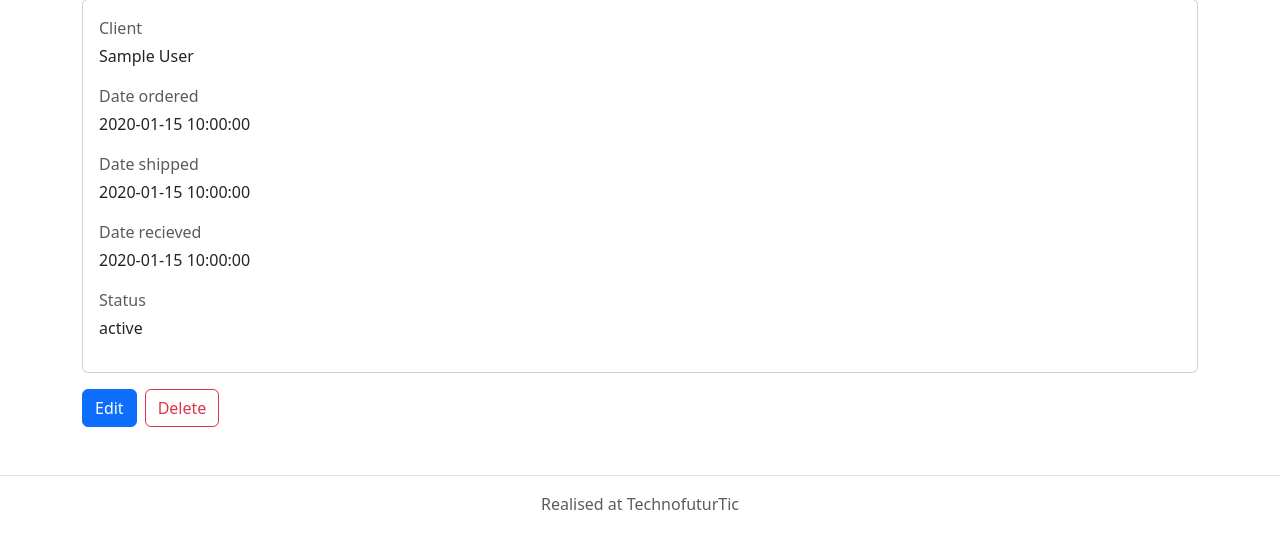
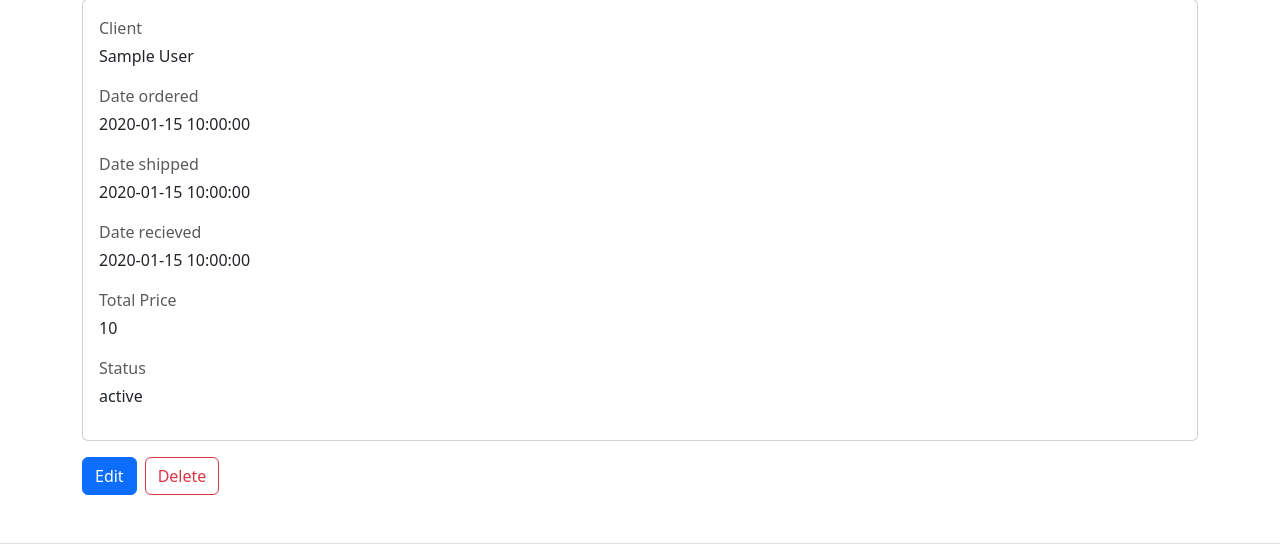
Before and after one commit to CorentinLeonet/Order-Management, a Flask app: page /orders/1 in a window 1280 px wide. Shown: the part 153-705 px from the top of the page. Run offline with Flask 3, Linux system fonts and the light colour scheme; tables that the repository leaves empty hold one stand-in row (values such as "Sample post"); some libraries are stand-ins or nearby versions.

Commit message:
orders_repository: added function to get total price from order
orders_bp: added total price as attribute of show.html

show.html: added row for total price of order

```diff
--- a/src/repositories/orders_repository.py
+++ b/src/repositories/orders_repository.py
@@ -1,5 +1,5 @@
 from sqlalchemy.orm import Session
-from sqlalchemy import select
+from sqlalchemy import select, func
 from src.Models.Order import Order, Order_Status_Enum
 from datetime import datetime
 from src.Models.Article import Article
@@ -22,7 +22,6 @@ def get_order_by_id(session: Session, id: int) -> Order:
         stmt = select(Order).where(Order.id == id)
         return session.execute(stmt).scalar_one_or_none()
     except Exception as e:
-        session.rollback()
         print(e)
 
 def get_all_orders(session: Session) -> list[Order]:
@@ -30,7 +29,13 @@ def get_all_orders(session: Session) -> list[Order]:
         stmt = select(Order)
         return session.execute(stmt).scalars().all()
     except Exception as e:
-        session.rollback()
+        print(e)
+
+def get_total_price(session: Session, order: Order):
+    try:
+        stmt = select(func.sum(Order_Line.unit_price)).where(Order_Line.order_id == order.id)
+        return session.execute(stmt).scalar_one_or_none()
+    except Exception as e:
         print(e)
 
 def update_order(session: Session, order: Order, client_id : int, date_ordered : datetime, status: str, date_shipped: datetime, date_recieved : datetime) :
--- a/src/routes/orders_bp.py
+++ b/src/routes/orders_bp.py
@@ -13,9 +13,12 @@ def index():
 @orders_bp.route("/orders/<int:order_id>")
 def show(order_id: int):
     order = orders_repository.get_order_by_id(g.session, order_id)
+    total_price = orders_repository.get_total_price(g.session, order)
+    if total_price is None:
+        total_price = 0
     if order is None:
         return render_template('pages/errors/404.html'), 404
-    return render_template('pages/orders/show.html', order=order)
+    return render_template('pages/orders/show.html', order=order, total_price=total_price)
 
 @orders_bp.route("/orders/new", methods=["GET", "POST"])
 def create():
--- a/templates/pages/orders/show.html
+++ b/templates/pages/orders/show.html
@@ -17,6 +17,8 @@
         <p>{{ order.date_shipped }}</p>
         <p class="text-muted mb-1">Date recieved</p>
         <p>{{ order.date_recieved }}</p>
+        <p class="text-muted mb-1">Total Price</p>
+        <p>{{ total_price }}</p>
         <p class="text-muted mb-1">Status</p>
         <p>{{ order.status }}</p>
     </div>
```
